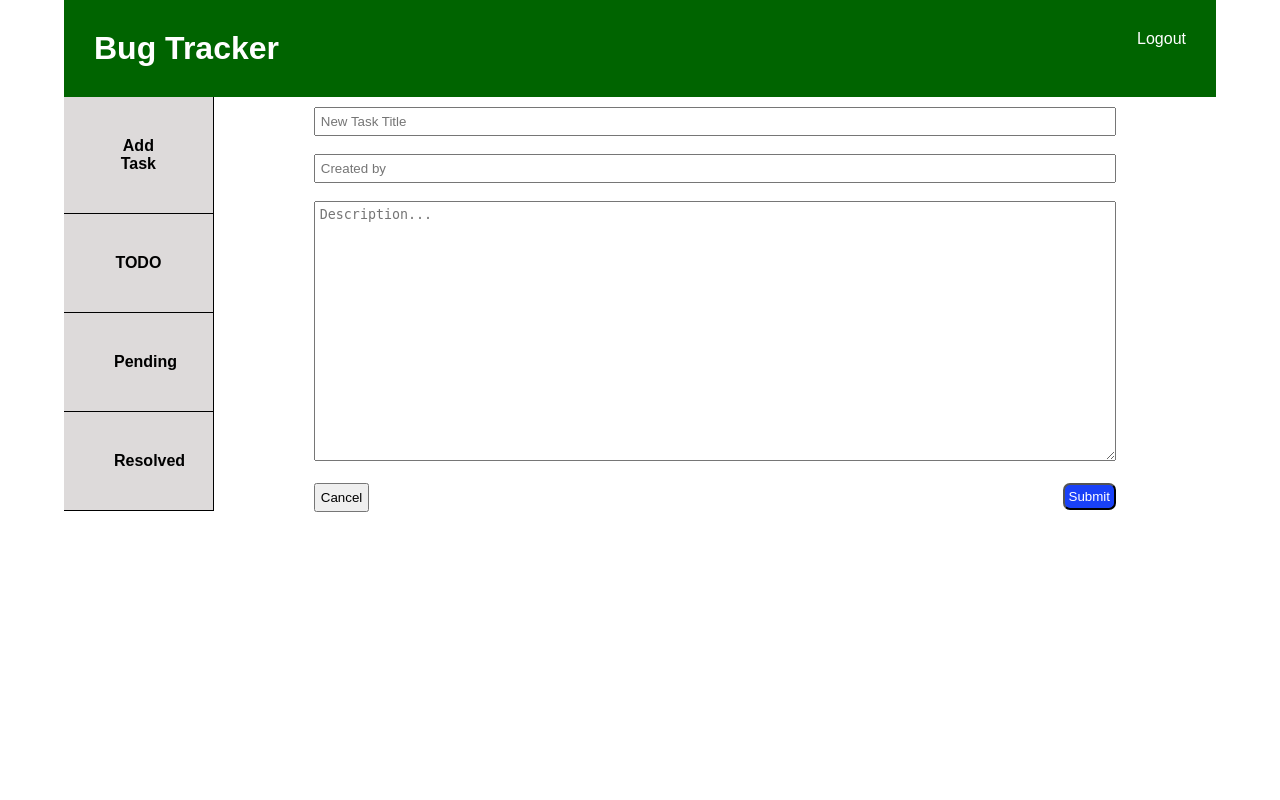
After one commit to RichPin-Software/bugtracker, a PHP site: template views/v_addtask.php in a window 1280 px wide. The commit adds this page. Run offline with PHP 8.4, Linux system fonts and the light colour scheme; the template is opened without the code that fills it, so the values that code supplies are empty.

Commit message:
created v_addtask file and removed previous functions to add task, updated some class/id names, update cancelForm function in ui.js, add form validation/errors to add task form in v_addtask.php

```diff
--- a/app.js
+++ b/app.js
@@ -1,13 +1,3 @@
 let Ui = new UI();
-
-const btnAddTask = document.getElementById('add-task');
-const btnCancel = document.getElementById('cancel');
-
-btnAddTask.addEventListener('click', ()=> {
-    Ui.hideElement('.display-table');
-    Ui.showElement('.add-task-form');
-});
-
-btnCancel.addEventListener('click', ()=> {
-    Ui.redirect('members.php');
-});
+// Cancel button
+Ui.cancelForm('.cancel', 'click', 'members.php');
--- a/models/ui.js
+++ b/models/ui.js
@@ -28,9 +28,9 @@ class UI
         element.style.display = 'none';
     }
 
-    cancelForm(buttonId, event, url)
+    cancelForm(queryselector, event, url)
     {
-        let button = document.getElementById(buttonId);
+        let button = document.querySelector(queryselector);
 
         button.addEventListener(event, ()=> {
             this.redirect(url);
--- a/views/style.css
+++ b/views/style.css
@@ -27,6 +27,15 @@ table td {
     padding:20px;
 }
 
+input {
+    width:100%;
+    padding:5px;
+}
+
+textarea {
+    padding:5px;
+}
+
 div#login-container {
     padding: 10% 0;
 }
@@ -38,34 +47,22 @@ div#login-form {
     padding:0 120px;
 }
 
-div#addtask-form {
-    display:none;
-    width:fit-content;
+div#addtask-container {
+    width:100%;
     margin: 10px auto 0 auto;
+    padding:0 100px 50px 100px;
+}
+
+textarea#task-description {
+    width:100%;
+    height:260px;
 }
 
 #login-form h1{
     text-align: center;
 }
 
-input#username {
-    width:100%;
-}
-
-input#password {
-    width:100%;
-}
-
-input#task-title {
-    width:100%;
-}
-
-input#task-author {
-    width:100%;
-}
-
 table#selected-task {
-    /*background-color: rgb(174, 182, 174);*/
     padding:20px;
     height: 100%;
 }
@@ -146,10 +143,15 @@ div.error {
 
 input.submit {
     background-color: rgb(25, 65, 247);
+    width:fit-content;
     padding:4px;
     border-radius:7px;
     float:right;
     color:rgb(255, 255, 255);
+}
+
+input.cancel {
+    width:fit-content;
 }
 
 .alerts {
--- /dev/null
+++ b/views/v_addtask.php
@@ -0,0 +1,51 @@
+<!DOCTYPE html>
+<html lang="en">
+<head>
+    <meta charset="UTF-8">
+    <meta name="viewport" content="width=device-width, initial-scale=1.0">
+    <link rel="stylesheet" href="views/style.css">
+    <title>Add Task</title>
+</head>
+<body>
+    <div class="container">
+        <div class="row">
+            <div class="header">
+                <h1>Bug Tracker</h1>
+                <a href="logout.php">Logout</a>
+            </div>
+        </div>
+        <div class="row">
+            <div class="nav">
+                <ul>
+                    <li><a id="add-task" href="#">Add Task</a></li>
+                    <li><a href="#">TODO</a></li>
+                    <li><a href="#">Pending</a></li>
+                    <li><a href="#">Resolved</a></li>
+                </ul>
+            </div>
+        </div>
+        <div class="row">
+            <div class="members-body" id="add-task-container">
+                <div id="addtask-container">
+                    <?php
+                        echo $this->displayAlert();
+                    ?>
+                    <form action="<?php echo htmlspecialchars($_SERVER["PHP_SELF"]);?>" id="addtask-form" method="POST">
+                        <input type="text" name="task-title" cols="100" id="task-title" placeholder="New Task Title" value="<?php echo $this->getData('input_title'); ?>">
+                        <div class="error"><?php echo $this->getData('error_title'); ?></div><br>
+                        <input type="text" name="task-author" id="task-author" placeholder="Created by" value="<?php echo $this->getData('input_user'); ?>">
+                        <div class="error"><?php echo $this->getData('error_user'); ?></div><br>
+                        <textarea type="text" name="task-description" id="task-description" form="addtask-form" placeholder="Description..."><?php echo $this->getData('input_description'); ?></textarea>
+                        <div class="error"><?php echo $this->getData('error_description'); ?></div><br>
+                        <input type="button" name="cancel" class="cancel" value="Cancel">
+                        <input type="submit" class="submit" value="Submit">
+                    </form>
+                </div>
+            </div>
+        </div>
+    </div>
+
+    <script src="../../bugtracker/models/ui.js"></script>
+    <script src="../bugtracker/app.js"></script>
+</body>
+</html>
--- a/views/v_members.php
+++ b/views/v_members.php
@@ -17,7 +17,7 @@
         <div class="row">
             <div class="nav">
                 <ul>
-                    <li><a id="add-task" href="#">Add Task</a></li>
+                    <li><a href="members.php?addtask=true">Add Task</a></li>
                     <li><a href="#">TODO</a></li>
                     <li><a href="#">Pending</a></li>
                     <li><a href="#">Resolved</a></li>
@@ -55,9 +55,6 @@
                         }
                     ?>
                 </table>
-                <?php
-                    echo $this->addTaskForm();
-                ?>
             </div>
         </div>
     </div>
--- a/views/v_tasks.php
+++ b/views/v_tasks.php
@@ -17,7 +17,7 @@
         <div class="row">
             <div class="nav">
                 <ul>
-                    <li><a id="add-task" href="#">Add Task</a></li>
+                    <li><a href="members.php?addtask=true">Add Task</a></li>
                     <li><a href="#">TODO</a></li>
                     <li><a href="#">Pending</a></li>
                     <li><a href="#">Resolved</a></li>
@@ -55,9 +55,6 @@
                         }
                     ?>
                 </table>
-                <?php
-                    echo $this->addTaskForm();
-                ?>
             </div>
         </div>
     </div>
```
Also changed, not shown: members.php (+38 -1 lines), models/m_template.php (+4 -23 lines).
